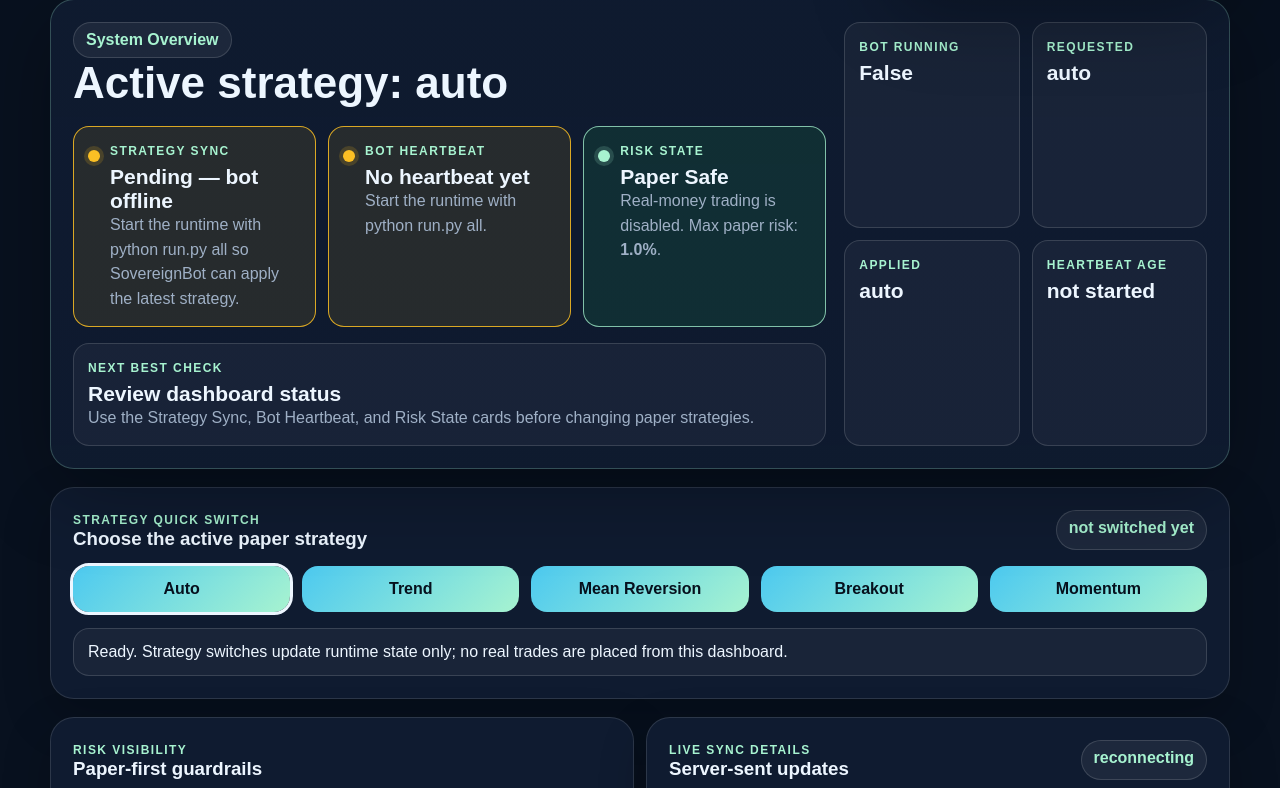
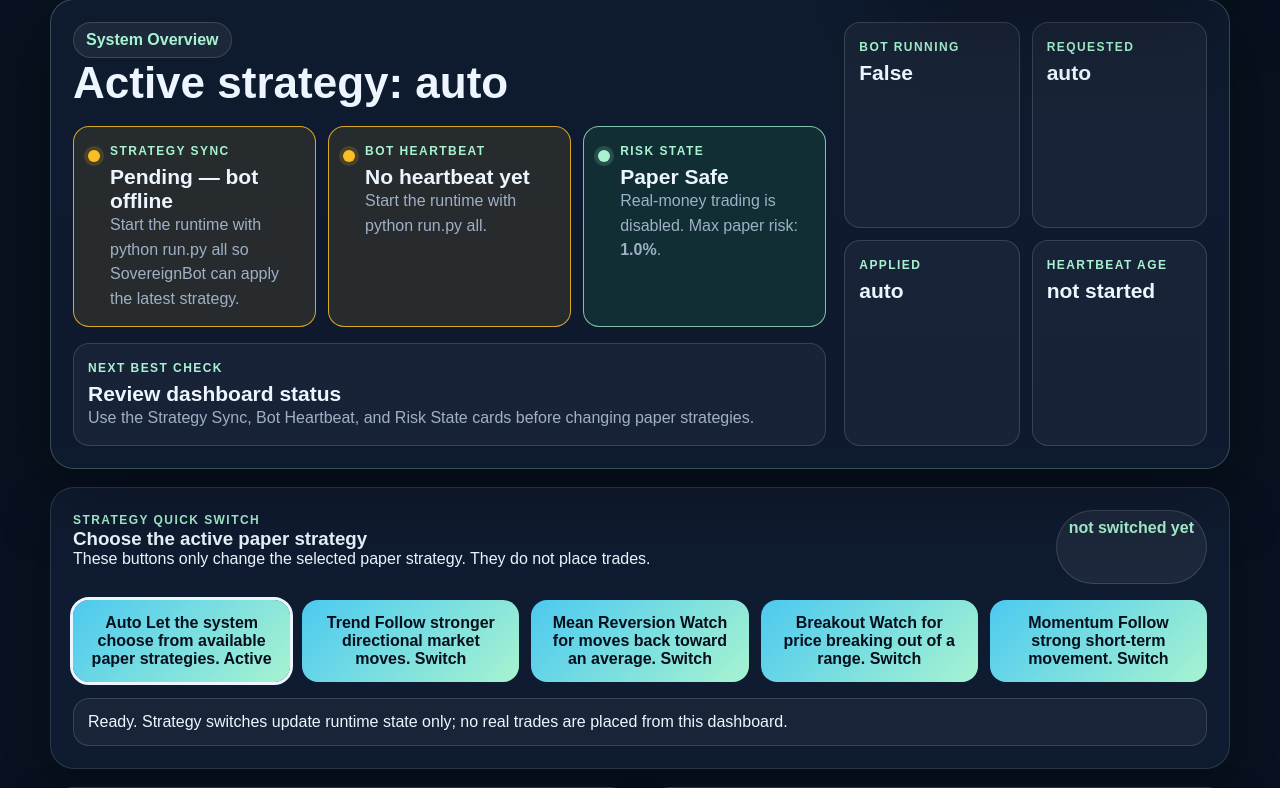
Before and after one commit to apperson420/Trader, a Flask app: page / in a window 1280 px wide. Shown: the part 159-947 px from the top of the page. Run offline with Flask 3, Linux system fonts and the light colour scheme; data that the repository does not hold is empty.

Commit message:
phase2 - Add clearer strategy button guidance

```diff
--- a/web_dashboard/templates/index.html
+++ b/web_dashboard/templates/index.html
@@ -75,19 +75,30 @@
           <div>
             <span class="label">Strategy Quick Switch</span>
             <h3>Choose the active paper strategy</h3>
+            <p class="section-help">These buttons only change the selected paper strategy. They do not place trades.</p>
           </div>
           <span id="lastUpdated" class="pill">{{ payload.state.updated_at or 'not switched yet' }}</span>
         </div>
 
         <div class="strategy-grid" role="group" aria-label="Strategy quick switch buttons">
+          {% set strategy_descriptions = {
+            'auto': 'Let the system choose from available paper strategies.',
+            'trend': 'Follow stronger directional market moves.',
+            'mean_reversion': 'Watch for moves back toward an average.',
+            'breakout': 'Watch for price breaking out of a range.',
+            'momentum': 'Follow strong short-term movement.'
+          } %}
           {% for strategy in allowed_strategies %}
           <button
             class="strategy-button{% if strategy == payload.strategy %} active{% endif %}"
             type="button"
             data-strategy="{{ strategy }}"
+            aria-pressed="{{ 'true' if strategy == payload.strategy else 'false' }}"
             onclick="switchStrategy('{{ strategy }}')"
           >
-            {{ strategy.replace('_', ' ').title() }}
+            <span class="strategy-button-title">{{ strategy.replace('_', ' ').title() }}</span>
+            <span class="strategy-button-description">{{ strategy_descriptions.get(strategy, 'Switch to this paper strategy.') }}</span>
+            <span class="strategy-button-state">{{ 'Active' if strategy == payload.strategy else 'Switch' }}</span>
           </button>
           {% endfor %}
         </div>
```
